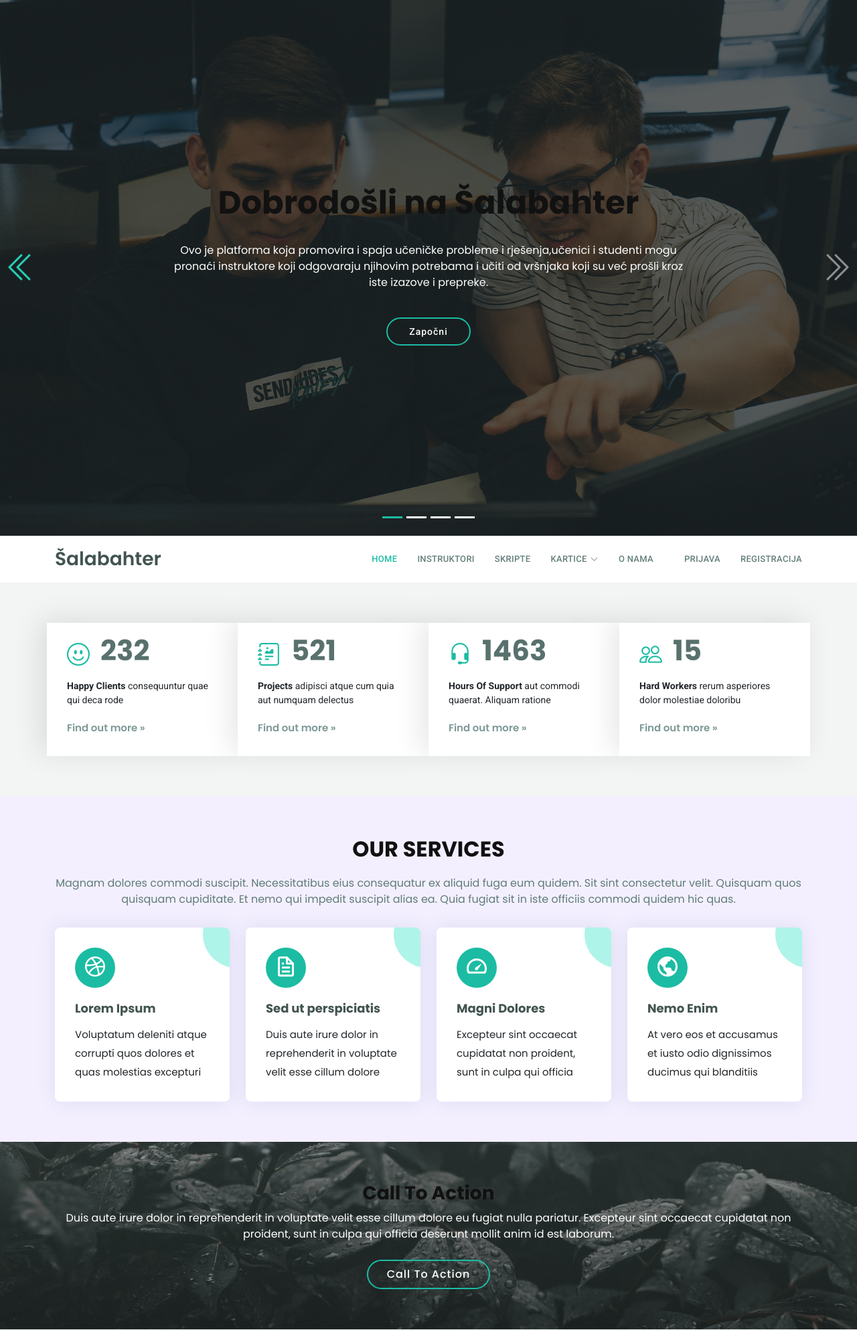
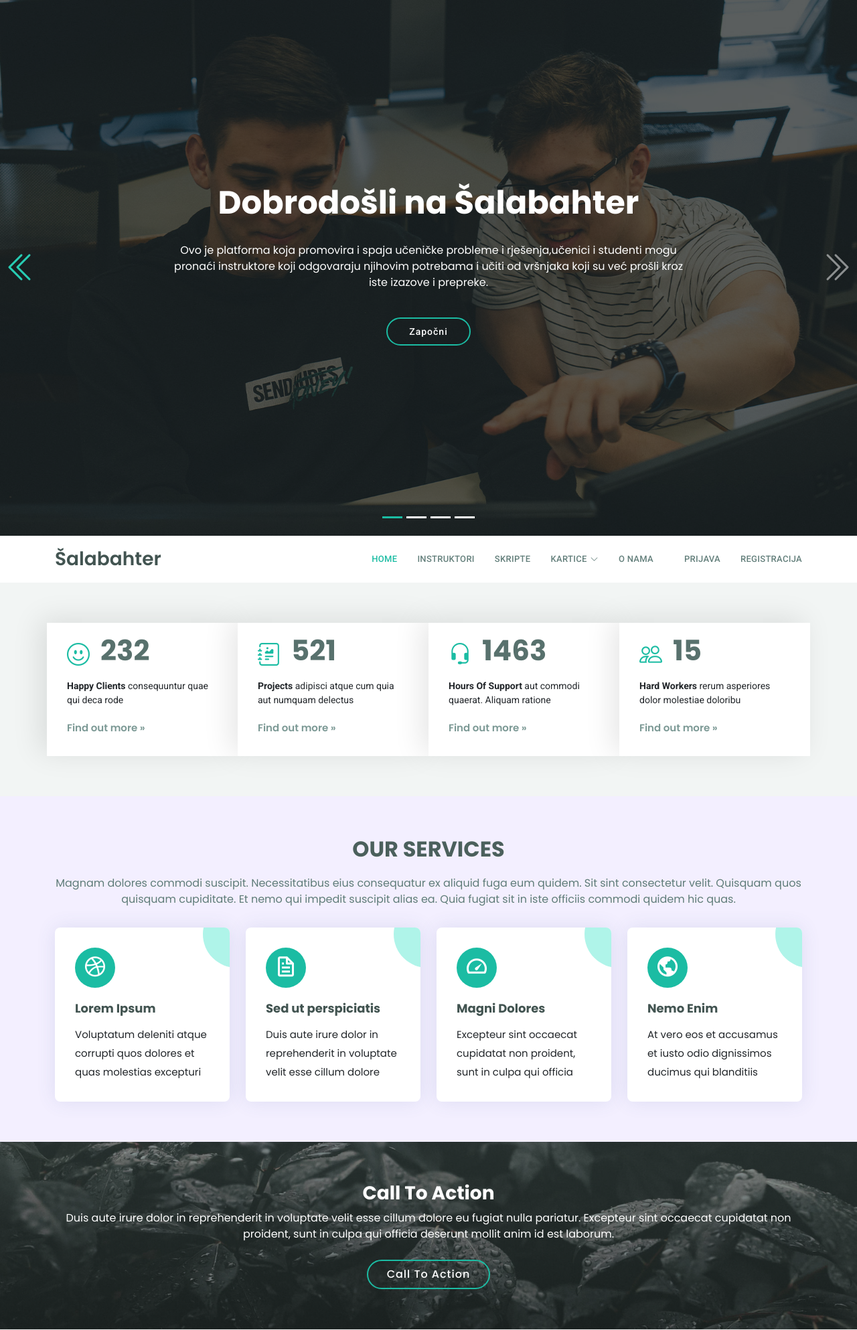
Before and after one commit to Txnco/Salabahter, a PHP site: page /index.php in a window 1280 px wide. Shown: the top 1986 px of the page at 67% size. Run offline with PHP 8.4, Linux system fonts and the light colour scheme.

Commit message:
h1 color

```diff
--- a/assets/css/style.css
+++ b/assets/css/style.css
@@ -19,7 +19,6 @@ a:hover {
 
 h1, h2, h3, h4, h5, h6 {
   font-family: "Poppins", sans-serif !important;
-  color: #111111 !important;
 }
 
 
```
